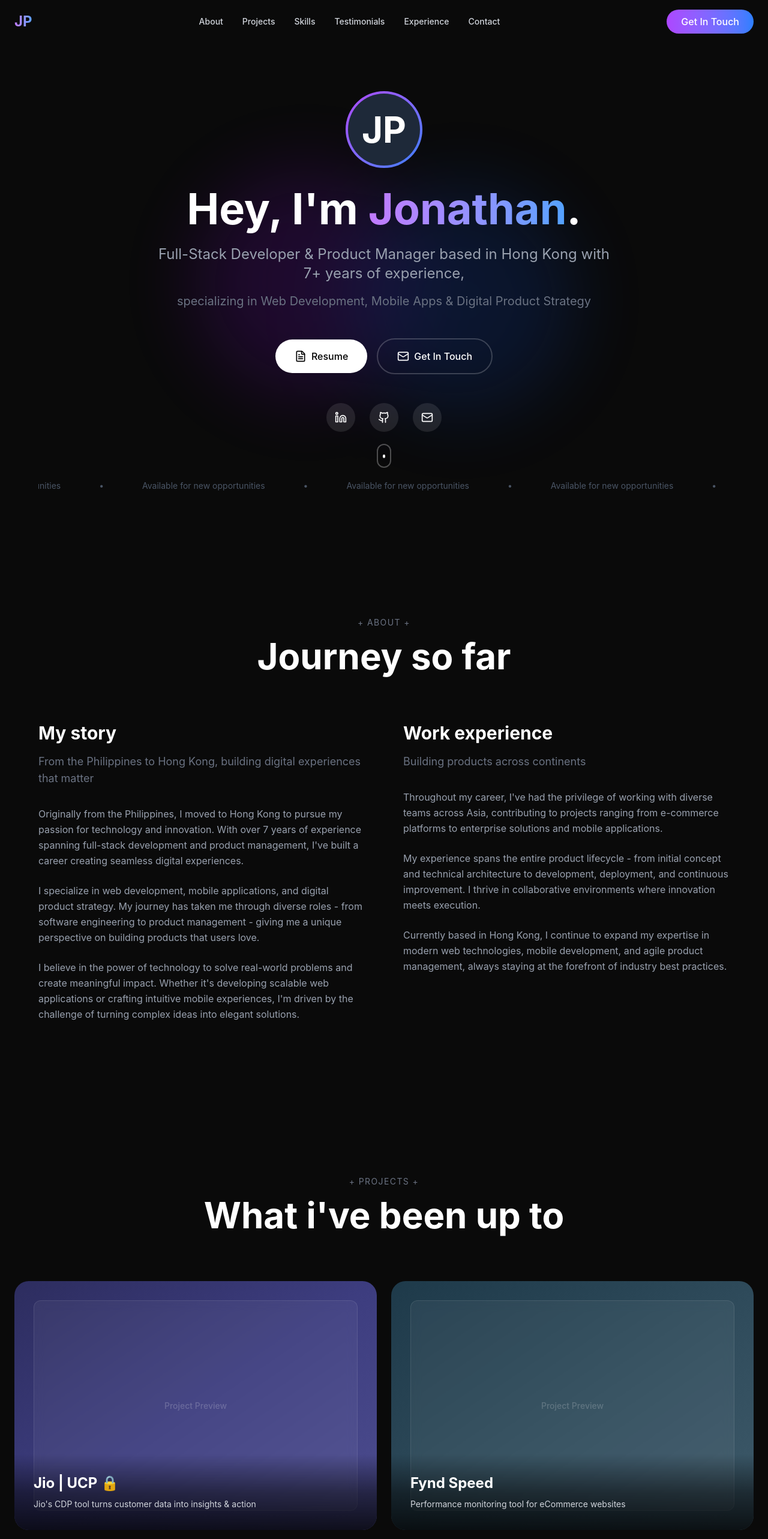
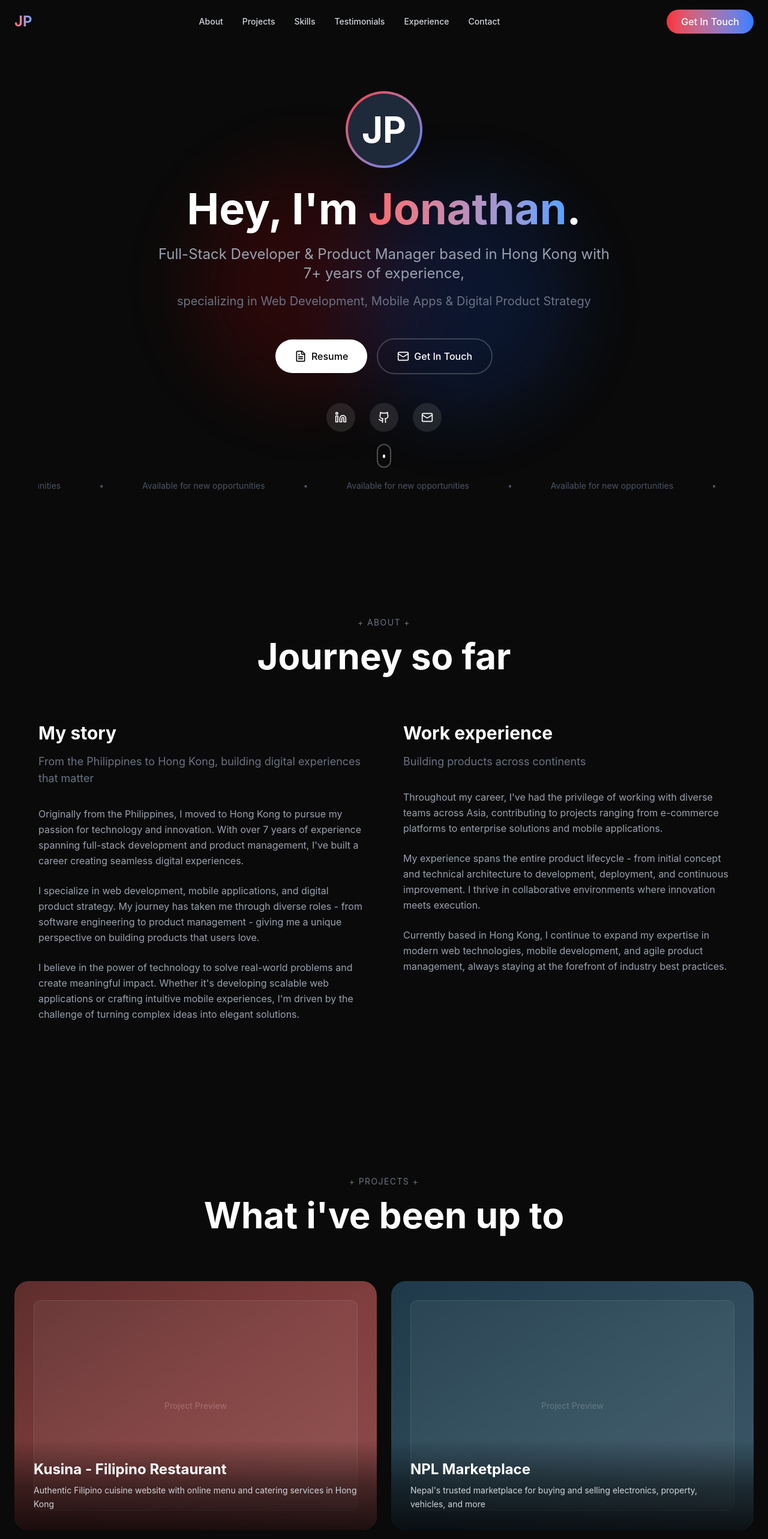
Before and after one commit to JAP369/jp-portfolio-2025, a Next.js app: page / in a window 1280 px wide. Shown: the top 2566 px of the page at 60% size. Built offline with nearby package versions, Linux system fonts and the light colour scheme.

Commit message:
feat: Update color theme from purple-blue to red-blue and add real project websites

```diff
--- a/components/ExperienceSection.tsx
+++ b/components/ExperienceSection.tsx
@@ -73,7 +73,7 @@ export default function ExperienceSection() {
                       <h4 className="text-2xl font-bold mb-4">{exp.company}</h4>
                       <div className="space-y-3">
                         {exp.positions.map((position, posIndex) => (
-                          <div key={posIndex} className="flex flex-col sm:flex-row sm:justify-between sm:items-center border-l-2 border-purple-500 pl-4">
+                          <div key={posIndex} className="flex flex-col sm:flex-row sm:justify-between sm:items-center border-l-2 border-red-500 pl-4">
                             <p className="text-gray-300 font-medium">{position.title}</p>
                             <p className="text-gray-500 text-sm flex items-center gap-2">
                               <Calendar className="w-4 h-4" />
@@ -105,9 +105,9 @@ export default function ExperienceSection() {
                   initial={{ opacity: 0, y: 30 }}
                   animate={isInView ? { opacity: 1, y: 0 } : {}}
                   transition={{ duration: 0.5, delay: 0.5 + index * 0.1 }}
-                  className="p-8 rounded-2xl bg-gradient-to-br from-purple-500/10 to-blue-500/10 border border-purple-500/20 hover:border-purple-500/40 transition-all duration-300"
+                  className="p-8 rounded-2xl bg-gradient-to-br from-red-500/10 to-blue-500/10 border border-red-500/20 hover:border-red-500/40 transition-all duration-300"
                 >
-                  <Award className="w-12 h-12 text-purple-400 mb-4" />
+                  <Award className="w-12 h-12 text-red-400 mb-4" />
                   <h4 className="text-xl font-bold mb-2">{award.title}</h4>
                   <p className="text-gray-400">{award.description}</p>
                 </motion.div>
--- a/components/HeroSection.tsx
+++ b/components/HeroSection.tsx
@@ -8,7 +8,7 @@ export default function HeroSection() {
     <section id="home" className="min-h-screen flex items-center justify-center px-6 py-20 relative overflow-hidden">
       {/* Background animated gradient */}
       <div className="absolute inset-0 opacity-30">
-        <div className="absolute top-1/4 left-1/4 w-96 h-96 bg-purple-600 rounded-full filter blur-3xl animate-pulse"></div>
+        <div className="absolute top-1/4 left-1/4 w-96 h-96 bg-red-600 rounded-full filter blur-3xl animate-pulse"></div>
         <div className="absolute bottom-1/4 right-1/4 w-96 h-96 bg-blue-600 rounded-full filter blur-3xl animate-pulse delay-1000"></div>
       </div>
 
@@ -24,7 +24,7 @@ export default function HeroSection() {
             initial={{ scale: 0 }}
             animate={{ scale: 1 }}
             transition={{ delay: 0.2, type: 'spring', stiffness: 200 }}
-            className="w-32 h-32 mx-auto mb-8 rounded-full bg-gradient-to-br from-purple-500 to-blue-500 p-1"
+            className="w-32 h-32 mx-auto mb-8 rounded-full bg-gradient-to-br from-red-500 to-blue-500 p-1"
           >
             <div className="w-full h-full rounded-full bg-gray-800 flex items-center justify-center text-6xl font-bold">
               JP
@@ -38,7 +38,7 @@ export default function HeroSection() {
             transition={{ delay: 0.4 }}
             className="text-5xl md:text-7xl font-bold mb-6"
           >
-            Hey, I'm <span className="text-transparent bg-clip-text bg-gradient-to-r from-purple-400 to-blue-400">Jonathan</span>.
+            Hey, I'm <span className="text-transparent bg-clip-text bg-gradient-to-r from-red-400 to-blue-400">Jonathan</span>.
           </motion.h1>
 
           <motion.p
--- a/components/Navbar.tsx
+++ b/components/Navbar.tsx
@@ -66,7 +66,7 @@ export default function Navbar() {
               whileHover={{ scale: 1.05 }}
               whileTap={{ scale: 0.95 }}
             >
-              <span className="text-transparent bg-clip-text bg-gradient-to-r from-purple-400 to-blue-400">
+              <span className="text-transparent bg-clip-text bg-gradient-to-r from-red-400 to-blue-400">
                 JP
               </span>
             </motion.a>
@@ -84,7 +84,7 @@ export default function Navbar() {
                   transition={{ delay: index * 0.1 }}
                 >
                   {item.name}
-                  <span className="absolute -bottom-1 left-0 w-0 h-0.5 bg-gradient-to-r from-purple-400 to-blue-400 group-hover:w-full transition-all duration-300" />
+                  <span className="absolute -bottom-1 left-0 w-0 h-0.5 bg-gradient-to-r from-red-400 to-blue-400 group-hover:w-full transition-all duration-300" />
                 </motion.a>
               ))}
             </div>
@@ -93,7 +93,7 @@ export default function Navbar() {
             <motion.a
               href="#contact"
               onClick={(e) => handleNavClick(e, '#contact')}
-              className="hidden md:block px-6 py-2 bg-gradient-to-r from-purple-500 to-blue-500 rounded-full text-white font-medium hover:opacity-90 transition-opacity"
+              className="hidden md:block px-6 py-2 bg-gradient-to-r from-red-500 to-blue-500 rounded-full text-white font-medium hover:opacity-90 transition-opacity"
               whileHover={{ scale: 1.05 }}
               whileTap={{ scale: 0.95 }}
             >
--- a/components/ProjectsSection.tsx
+++ b/components/ProjectsSection.tsx
@@ -6,27 +6,27 @@ import { useRef } from 'react';
 
 const projects = [
   {
-    title: 'Jio | UCP 🔒',
-    description: "Jio's CDP tool turns customer data into insights & action",
-    link: '#',
-    bgGradient: 'from-[#2d2d5f] via-[#3d3d7f] to-[#4d4d8f]'
+    title: 'Kusina - Filipino Restaurant',
+    description: 'Authentic Filipino cuisine website with online menu and catering services in Hong Kong',
+    link: 'https://kusina-hk.vercel.app/',
+    bgGradient: 'from-[#5f2d2d] via-[#7f3d3d] to-[#8f4d4d]'
   },
   {
-    title: 'Fynd Speed',
-    description: 'Performance monitoring tool for eCommerce websites',
-    link: '#',
+    title: 'NPL Marketplace',
+    description: "Nepal's trusted marketplace for buying and selling electronics, property, vehicles, and more",
+    link: 'https://npl-marketplace.vercel.app/',
     bgGradient: 'from-[#1e3a4a] via-[#2e4a5a] to-[#3e5a6a]'
   },
   {
-    title: 'Nexus - Design System',
-    description: 'Supports 150+ variables & 600+ variants',
-    link: '#',
-    bgGradient: 'from-[#3d2d5f] via-[#5d4d7f] to-[#7d5d9f]'
+    title: 'Dragon-i Nightclub',
+    description: "Hong Kong's premier nightclub experience with events, VIP services, and luxury entertainment",
+    link: 'https://dihk.vercel.app/',
+    bgGradient: 'from-[#3d2d2d] via-[#5d4d4d] to-[#7d6d6d]'
   },
   {
-    title: 'Nexus - NFT App',
-    description: 'A marketplace where users can buy, sell, or create NFTs',
-    link: '#',
+    title: 'Portfolio Website',
+    description: 'Personal portfolio showcasing full-stack development and product management expertise',
+    link: 'https://jonathanpaita.vercel.app/',
     bgGradient: 'from-[#2d3d5f] via-[#4d5d7f] to-[#6d7d9f]'
   }
 ];
@@ -99,7 +99,7 @@ export default function ProjectsSection() {
                 </motion.div>
 
                 {/* Subtle glow on hover */}
-                <div className="absolute -inset-0.5 bg-gradient-to-r from-purple-600/20 via-blue-600/20 to-cyan-600/20 rounded-3xl opacity-0 group-hover:opacity-100 blur-xl transition-opacity duration-500 -z-10" />
+                <div className="absolute -inset-0.5 bg-gradient-to-r from-red-600/20 via-blue-600/20 to-cyan-600/20 rounded-3xl opacity-0 group-hover:opacity-100 blur-xl transition-opacity duration-500 -z-10" />
               </motion.a>
             ))}
           </div>
--- a/components/SkillsSection.tsx
+++ b/components/SkillsSection.tsx
@@ -147,7 +147,7 @@ export default function SkillsSection() {
                 <div className="w-48 h-48 mx-auto mb-8 text-gray-400 group-hover:text-white transition-colors duration-300">
                   {skill.illustration}
                 </div>
-                <h4 className="text-2xl font-bold mb-4 group-hover:text-purple-400 transition-colors">
+                <h4 className="text-2xl font-bold mb-4 group-hover:text-red-400 transition-colors">
                   {skill.title}
                 </h4>
                 <p className="text-gray-400 leading-relaxed">
```
